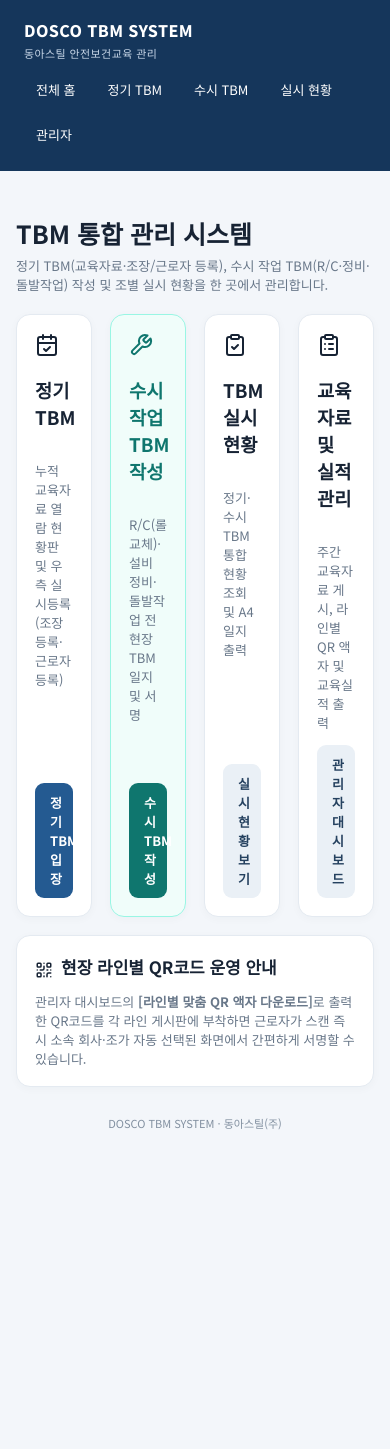
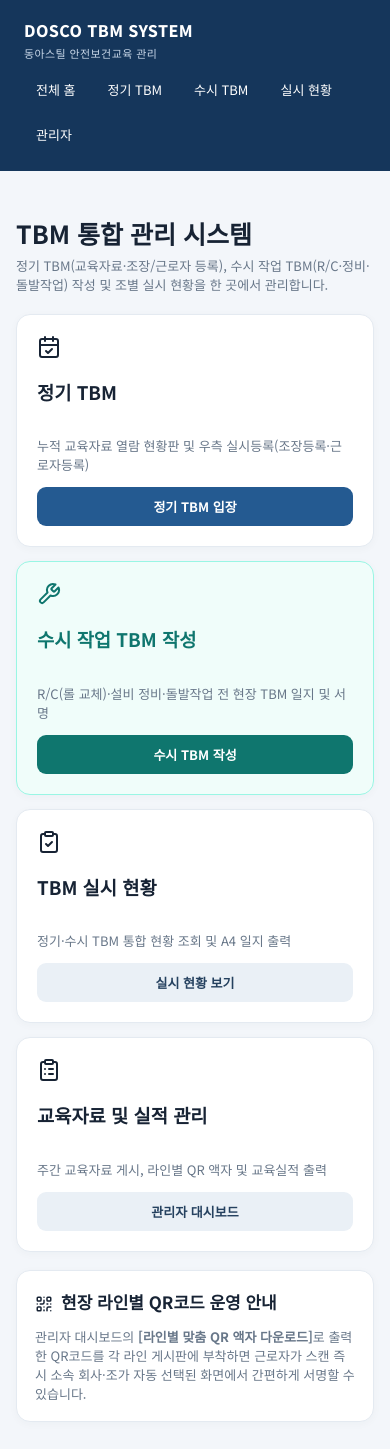
Before and after one commit to seongchangbaik-ship-it/DOSCO_TBM_SYSTEM, a Next.js app: page /tbm-main in a window 390 px wide. Shown: the top 1449 px of the page. Before the commit the page ends 1175 px from the top, so only its background shows below. Built offline with nearby package versions, Linux system fonts and the light colour scheme.

Commit message:
Use responsive 1-column card layout on mobile for TBM main menu

```diff
--- a/app/tbm-main/page.tsx
+++ b/app/tbm-main/page.tsx
@@ -5,6 +5,37 @@ import { CalendarCheck, Wrench, ClipboardCheck, ClipboardList, QrCode } from "lu
 export default function TBMMainPage() {
   return (
     <>
+      <style>{`
+        .tbm-main-grid {
+          display: grid;
+          grid-template-columns: repeat(4, minmax(0, 1fr));
+          gap: 18px;
+          align-items: stretch;
+        }
+        .tbm-main-card {
+          display: flex;
+          flex-direction: column;
+        }
+        .tbm-main-card .btn {
+          margin-top: auto;
+          text-align: center;
+          text-decoration: none;
+          justify-content: center;
+        }
+        @media (max-width: 768px) {
+          .tbm-main-grid {
+            grid-template-columns: 1fr;
+            gap: 14px;
+          }
+          .tbm-main-card {
+            padding: 20px;
+          }
+          .tbm-main-card .btn {
+            width: 100%;
+          }
+        }
+      `}</style>
+
       <header className="topbar no-print">
         <div className="brand">
           DOSCO TBM SYSTEM
@@ -29,30 +60,19 @@ export default function TBMMainPage() {
           </div>
         </div>
 
-        <div
-          className="grid section"
-          style={{
-            gridTemplateColumns: "repeat(4, minmax(0, 1fr))",
-            gap: 18,
-            alignItems: "stretch",
-          }}
-        >
-          <div className="card" style={{ display: "flex", flexDirection: "column" }}>
+        <div className="tbm-main-grid section">
+          <div className="card tbm-main-card">
             <CalendarCheck />
             <h3>정기 TBM</h3>
             <p className="muted">누적 교육자료 열람 현황판 및 우측 실시등록(조장등록·근로자등록)</p>
-            <Link
-              className="btn"
-              href="/tbm/regular"
-              style={{ marginTop: "auto", textAlign: "center", textDecoration: "none" }}
-            >
+            <Link className="btn" href="/tbm/regular">
               정기 TBM 입장
             </Link>
           </div>
 
           <div
-            className="card"
-            style={{ display: "flex", flexDirection: "column", borderColor: "#99f6e4", background: "#f0fdfa" }}
+            className="card tbm-main-card"
+            style={{ borderColor: "#99f6e4", background: "#f0fdfa" }}
           >
             <Wrench color="#0f766e" />
             <h3 style={{ color: "#0f766e" }}>수시 작업 TBM 작성</h3>
@@ -61,9 +81,6 @@ export default function TBMMainPage() {
               className="btn"
               href="/tbm/spot"
               style={{
-                marginTop: "auto",
-                textAlign: "center",
-                textDecoration: "none",
                 background: "#0f766e",
                 borderColor: "#0f766e",
               }}
@@ -72,28 +89,20 @@ export default function TBMMainPage() {
             </Link>
           </div>
 
-          <div className="card" style={{ display: "flex", flexDirection: "column" }}>
+          <div className="card tbm-main-card">
             <ClipboardCheck />
             <h3>TBM 실시 현황</h3>
             <p className="muted">정기·수시 TBM 통합 현황 조회 및 A4 일지 출력</p>
-            <Link
-              className="btn secondary"
-              href="/tbm/status"
-              style={{ marginTop: "auto", textAlign: "center", textDecoration: "none" }}
-            >
+            <Link className="btn secondary" href="/tbm/status">
               실시 현황 보기
             </Link>
           </div>
 
-          <div className="card" style={{ display: "flex", flexDirection: "column" }}>
+          <div className="card tbm-main-card">
             <ClipboardList />
             <h3>교육자료 및 실적 관리</h3>
             <p className="muted">주간 교육자료 게시, 라인별 QR 액자 및 교육실적 출력</p>
-            <Link
-              className="btn secondary"
-              href="/admin"
-              style={{ marginTop: "auto", textAlign: "center", textDecoration: "none" }}
-            >
+            <Link className="btn secondary" href="/admin">
               관리자 대시보드
             </Link>
           </div>
```
